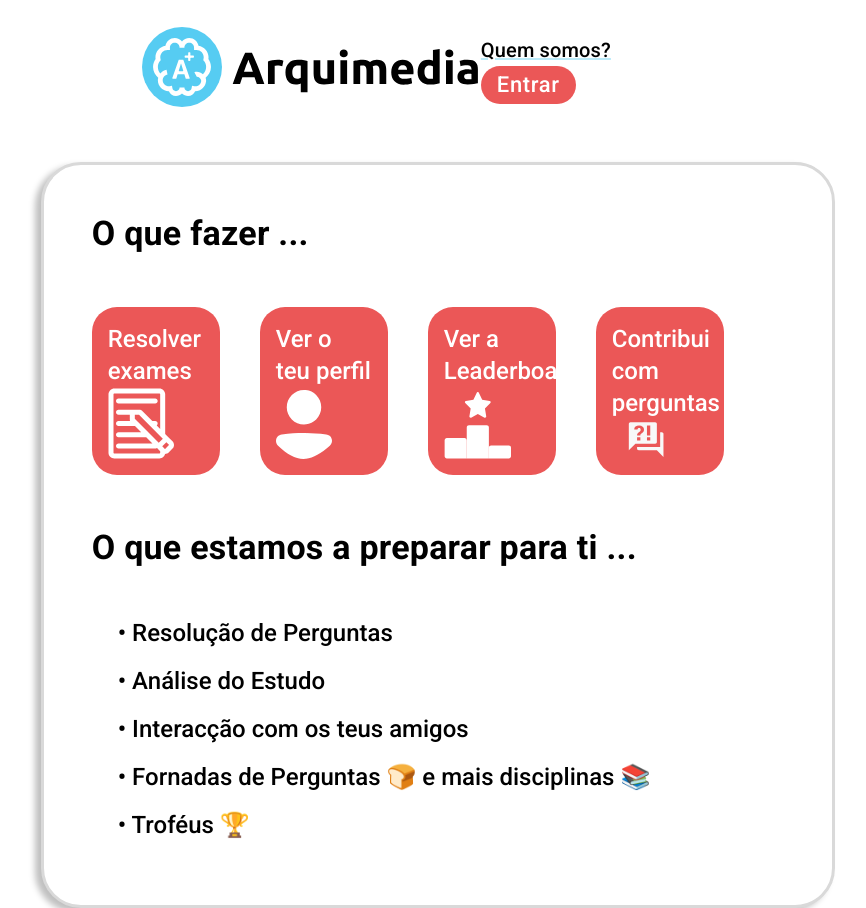
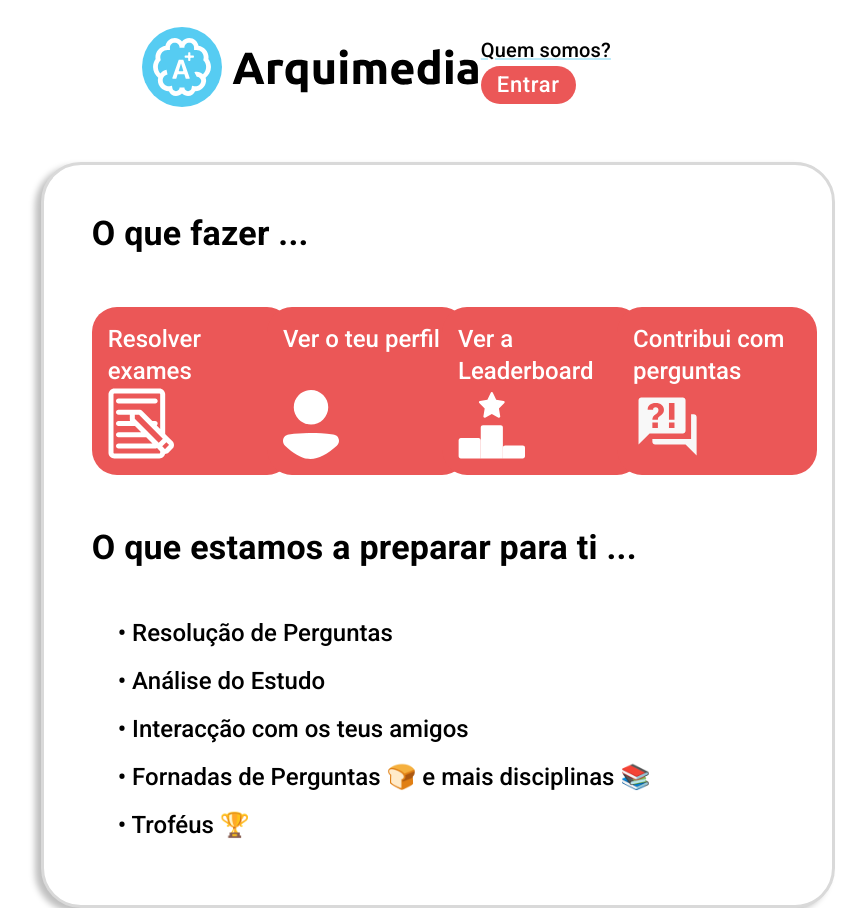
Before and after one commit to HackerSchool/Arquimedia, a React (Create React App) app in the folder frontend/: page /home in a window 1280 px wide. Shown: the whole page, without its empty margins (202-1068 px from the left). Built offline with nearby package versions, Linux system fonts and the light colour scheme; no server answers; sample sign-in values are in the browser's storage.

Commit message:
Made Improvements in terms o min Dimensions in IconButton

```diff
--- a/frontend/src/components/buttons/IconButton.js
+++ b/frontend/src/components/buttons/IconButton.js
@@ -17,6 +17,8 @@ const useStyles = makeStyles(() => ({
 		transition: 'transform 0.15s ease-in-out',
 		height: props.height,
 		width: props.width,
+		minWidth: props.minWidth,
+		minHeight: props.minHeight,
 		flexDirection: props.direction,
 		justifyContent: props.justifyContent,
 		alignItems: props.alignItems,
@@ -78,6 +80,8 @@ IconButton.propTypes = {
 	variant: PropTypes.string,
 	justifyContent: PropTypes.string,
 	alignItems: PropTypes.string,
+	minWidth: PropTypes.string,
+	minHeight: PropTypes.string,
 };
 
 IconButton.defaultProps = {
--- a/frontend/src/pages/HomePage.js
+++ b/frontend/src/pages/HomePage.js
@@ -71,6 +71,8 @@ export const HomePage = () => {
 								alignItems='flex-start'
 								height='21vh'
 								width='10vw'
+								minWidth='200px'
+								minHeigth='200px'
 								href='/exames'
 							>
 								<ExamIcon className={classes.icon} />
@@ -85,6 +87,8 @@ export const HomePage = () => {
 								alignItems='flex-start'
 								height='21vh'
 								width='10vw'
+								minWidth='200px'
+								minHeigth='200px'
 								href='/perfil'
 							>
 								<ProfileIcon className={classes.icon} />
@@ -99,6 +103,8 @@ export const HomePage = () => {
 								alignItems='flex-start'
 								height='21vh'
 								width='10vw'
+								minWidth='200px'
+								minHeigth='200px'
 								href='/leaderboards'
 							>
 								<LeaderboardIcon className={classes.icon} />
@@ -113,6 +119,8 @@ export const HomePage = () => {
 								alignItems='flex-start'
 								height='21vh'
 								width='10vw'
+								minWidth='200px'
+								minHeigth='200px'
 								href='/submeter_questao'
 							>
 								<AnswersIcon className={classes.icon} />
```
